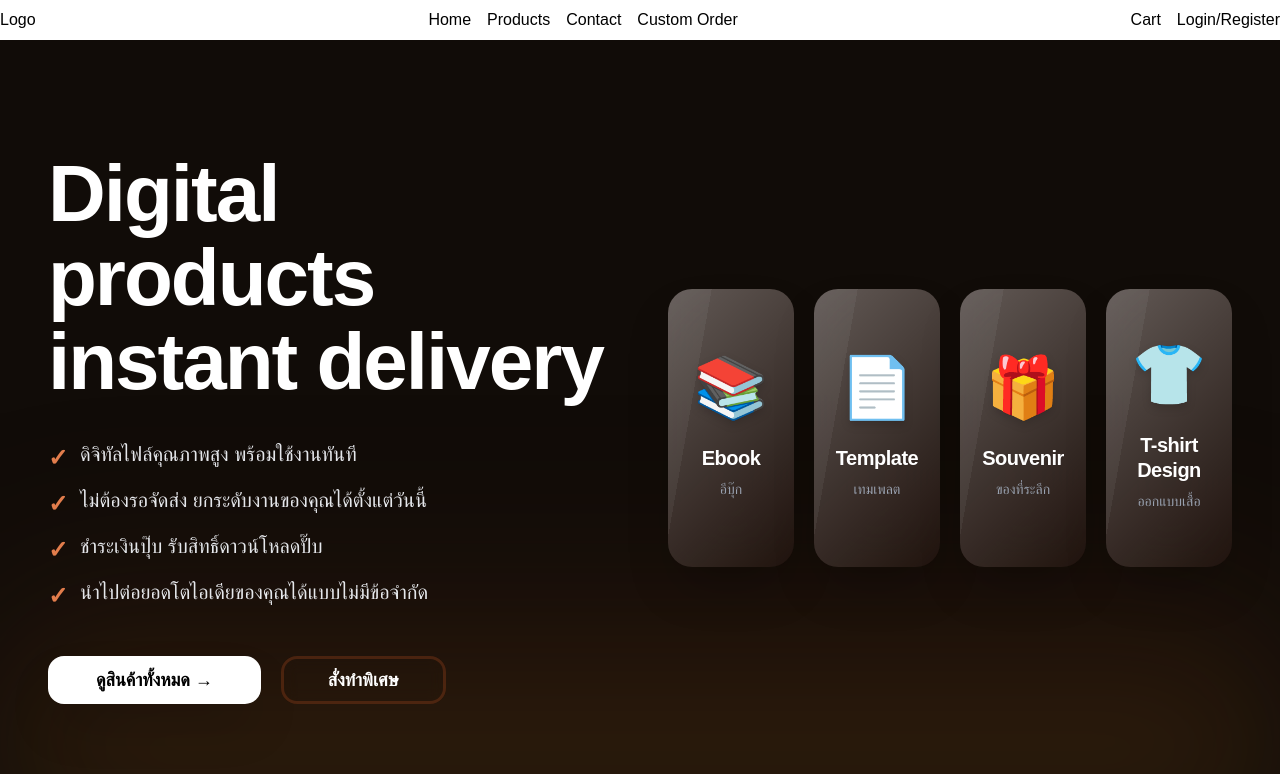
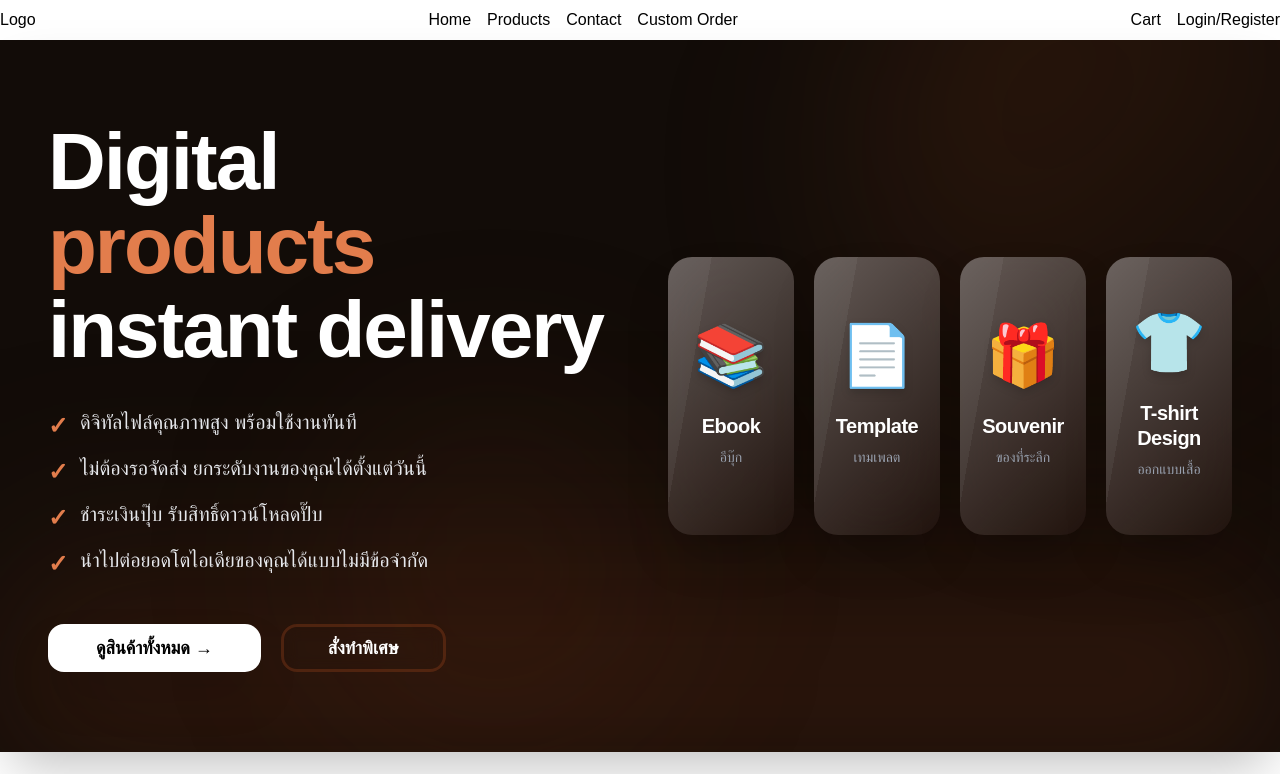
Before and after one commit to Chatchayapf/project-X9-sprint2, a React (Vite) app in the folder client/: page / in a window 1280 px wide. Shown: the top 774 px of the page. Built offline with nearby package versions, Linux system fonts and the light colour scheme.

Commit message:
feature(Homepage): update Herocanner

```diff
--- /dev/null
+++ b/client/src/components/CostomerOrderCTA.jsx
@@ -0,0 +1,87 @@
+import { Link } from 'react-router-dom';
+
+const categories = [
+  { label: 'Ebook', subLabel: 'อีบุ๊ก', emoji: '📚' },
+  { label: 'Template', subLabel: 'เทมเพลต', emoji: '📄' },
+  { label: 'Souvenir', subLabel: 'ของที่ระลึก', emoji: '🎁' },
+  { label: 'T-shirt Design', subLabel: 'ออกแบบเสื้อ', emoji: '👕' },
+];
+
+const HeroBanner = ({ onCategoryClick }) => {
+  return (
+    <section className="relative w-full overflow-x-hidden bg-[#120c08] text-white px-4 md:px-8 lg:px-12 py-10 md:py-20 shadow-2xl">
+
+      {/* Warm Terracotta / Espresso Glow Effects */}
+      <div className="absolute bottom-0 left-0 right-0 h-[300px] bg-gradient-to-t from-[#8a3c1b]/40 via-[#5c2711]/20 to-transparent blur-[80px] pointer-events-none" />
+      <div className="absolute top-0 right-0 w-[550px] h-[550px] bg-gradient-to-br from-[#a64e24]/30 via-[#5c2711]/15 to-transparent blur-[100px] -translate-y-1/4 translate-x-1/4 rounded-full pointer-events-none" />
+      <div className="absolute top-1/2 left-1/4 w-[350px] h-[350px] bg-[#6e3015]/15 blur-[90px] rounded-full pointer-events-none" />
+
+      <div className="relative z-10 w-full max-w-[1720px] mx-auto flex flex-col lg:flex-row items-center justify-between gap-8 lg:gap-14">
+
+        {/* Left: ข้อความโฆษณา + CTA */}
+        <div className="flex-1 w-full max-w-3xl xl:max-w-4xl text-center lg:text-left">
+          <h1 className="text-3xl xs:text-4xl sm:text-5xl md:text-6xl lg:text-[72px] xl:text-[80px] font-black text-white leading-[1.05] tracking-tight">
+            Digital <span className="text-[#e27d4c]">products</span>
+            <br />
+            instant delivery
+          </h1>
+          <ul className="mt-6 sm:mt-9 space-y-3 text-gray-200 text-sm sm:text-lg md:text-xl font-normal inline-block text-left w-full">
+            <li className="flex items-start gap-3">
+              <span className="text-[#e27d4c] font-bold text-lg md:text-2xl mt-0.5 shrink-0">✓</span>
+              <span>ดิจิทัลไฟล์คุณภาพสูง พร้อมใช้งานทันที</span>
+            </li>
+            <li className="flex items-start gap-3">
+              <span className="text-[#e27d4c] font-bold text-lg md:text-2xl mt-0.5 shrink-0">✓</span>
+              <span>ไม่ต้องรอจัดส่ง ยกระดับงานของคุณได้ตั้งแต่วันนี้</span>
+            </li>
+            <li className="flex items-start gap-3">
+              <span className="text-[#e27d4c] font-bold text-lg md:text-2xl mt-0.5 shrink-0">✓</span>
+              <span>ชำระเงินปุ๊บ รับสิทธิ์ดาวน์โหลดปั๊บ</span>
+            </li>
+            <li className="flex items-start gap-3">
+              <span className="text-[#e27d4c] font-bold text-lg md:text-2xl mt-0.5 shrink-0">✓</span>
+              <span>นำไปต่อยอดโตไอเดียของคุณได้แบบไม่มีข้อจำกัด</span>
+            </li>
+          </ul>
+          {/* CTA Button ในแบนเนอร์ */}
+          <div className="mt-10 sm:mt-11 flex flex-wrap items-center justify-center lg:justify-start gap-4 sm:gap-5">
+            <Link
+              to="/#products"
+              className="btn btn-lg px-10 sm:px-12 rounded-2xl bg-white text-black hover:bg-gray-100 shadow-2xl hover:shadow-orange-500/25 hover:scale-105 border-none transition-all"
+            >
+              ดูสินค้าทั้งหมด →
+            </Link>
+            <Link
+              to="/custom-order"
+              className="btn btn-outline btn-lg px-9 sm:px-11 rounded-2xl text-white border-[#8a3c1b]/40 hover:bg-[#3d251a] hover:border-[#e27d4c]/60 backdrop-blur-sm transition-all"
+            >
+              สั่งทำพิเศษ
+            </Link>
+          </div>
+        </div>
+
+        {/* Right: กล่อง Category 4 หมวด (1x4 grid) */}
+        <div className="w-full lg:w-auto lg:flex-1 grid grid-cols-2 md:grid-cols-4 gap-3 lg:gap-5 mt-6 lg:mt-0">
+          {categories.map((cat) => (
+            <button
+              key={cat.label}
+              onClick={() => onCategoryClick && onCategoryClick(cat.label)}
+              className="card glass bg-[#241610]/75 hover:bg-[#331f16] border border-[#8a3c1b]/35 hover:border-[#e27d4c]/70 rounded-3xl p-5 lg:p-8 py-10 lg:py-14 shadow-2xl transition-all duration-300 cursor-pointer group hover:-translate-y-1.5 hover:shadow-orange-950/40 items-center justify-center gap-4 lg:gap-5 h-full"
+            >
+              <span className="text-5xl lg:text-6xl group-hover:scale-110 transition-transform duration-300 drop-shadow-lg">
+                {cat.emoji}
+              </span>
+              <div className="text-center mt-2">
+                <div className="font-bold text-white text-base lg:text-xl tracking-tight leading-tight">{cat.label}</div>
+                <div className="text-gray-400 text-xs lg:text-sm mt-2">{cat.subLabel}</div>
+              </div>
+            </button>
+          ))}
+        </div>
+
+      </div>
+    </section>
+  );
+};
+
+export default HeroBanner;
--- a/client/src/components/HeroBanner.jsx
+++ b/client/src/components/HeroBanner.jsx
@@ -1,12 +1,22 @@
 import { Link } from "react-router-dom";
 
-export default function HeroBanner() {
+const categories = [
+    { label: "Ebook", subLabel: "อีบุ๊ก", emoji: "📚" },
+    { label: "Template", subLabel: "เทมเพลต", emoji: "📄" },
+    { label: "Souvenir", subLabel: "ของที่ระลึก", emoji: "🎁" },
+    { label: "T-shirt Design", subLabel: "ออกแบบเสื้อ", emoji: "👕" },
+];
+
+const HeroBanner = ({ onCategoryClick }) => {
     return (
-        <section className="relative w-full overflow-hidden bg-[#110c08] text-white px-4 md:px-8 lg:px-12 py-16 md:py-28">
+        <section className="relative w-full overflow-hidden bg-[#120c08] text-white px-4 md:px-8 lg:px-12 py-10 md:py-20 shadow-2xl">
+            <div className="absolute bottom-0 left-0 right-0 h-[300px] bg-gradient-to-t from-[#8a3c1b]/40 via-[#5c2711]/20 to-transparent blur-[80px] pointer-events-none" />
+            <div className="absolute top-0 right-0 w-[550px] h-[550px] bg-gradient-to-br from-[#a64e24]/30 via-[#5c2711]/15 to-transparent blur-[100px] -translate-y-1/4 translate-x-1/4 rounded-full pointer-events-none" />
+            <div className="absolute top-1/2 left-1/4 w-[350px] h-[350px] bg-[#6e3015]/15 blur-[90px] rounded-full pointer-events-none" />
             <div className="relative z-10 w-full max-w-[1720px] mx-auto flex flex-col lg:flex-row items-center justify-between gap-8 lg:gap-14">
                 <div className="flex-1 w-full max-w-3xl xl:max-w-4xl text-center lg:text-left">
                     <h1 className="text-3xl xs:text-4xl sm:text-5xl md:text-6xl lg:text-[72px] xl:text-[80px] font-black text-white leading-[1.05] tracking-tight">
-                        Digital products
+                        Digital <span className="text-[#e27d4c]">products</span>
                         <br />
                         instant delivery
                     </h1>
@@ -41,70 +51,46 @@ export default function HeroBanner() {
                         </li>
                     </ul>
                     <div className="mt-10 sm:mt-11 flex flex-wrap items-center justify-center lg:justify-start gap-4 sm:gap-5">
-                        <Link className="btn btn-lg px-10 sm:px-12 rounded-2xl bg-white text-black hover:bg-gray-100 shadow-2xl hover:shadow-orange-500/25 hover:scale-105 border-none transition-all">
+                        <Link
+                            to="/#products"
+                            className="btn btn-lg px-10 sm:px-12 rounded-2xl bg-white text-black hover:bg-gray-100 shadow-2xl hover:shadow-orange-500/25 hover:scale-105 border-none transition-all"
+                        >
                             ดูสินค้าทั้งหมด →
                         </Link>
-                        <Link className="btn btn-outline btn-lg px-9 sm:px-11 rounded-2xl text-white border-[#8a3c1b]/40 hover:bg-[#3d251a] hover:border-[#e27d4c]/60 backdrop-blur-sm transition-all">
+                        <Link
+                            to="/custom-order"
+                            className="btn btn-outline btn-lg px-9 sm:px-11 rounded-2xl text-white border-[#8a3c1b]/40 hover:bg-[#3d251a] hover:border-[#e27d4c]/60 backdrop-blur-sm transition-all"
+                        >
                             สั่งทำพิเศษ
                         </Link>
                     </div>
                 </div>
                 <div className="w-full lg:w-auto lg:flex-1 grid grid-cols-2 md:grid-cols-4 gap-3 lg:gap-5 mt-6 lg:mt-0">
-                    <button className="card glass bg-[#241610]/75 hover:bg-[#331f16] border border-[#8a3c1b]/35 hover:border-[#e27d4c]/70 rounded-3xl p-5 lg:p-8 py-10 lg:py-14 shadow-2xl transition-all duration-300 cursor-pointer group hover:-translate-y-1.5 hover:shadow-orange-950/40 items-center justify-center gap-4 lg:gap-5 h-full">
+                    {categories.map((cat) => (
+                        <button
+                            key={cat.label}
+                            onClick={() =>
+                                onCategoryClick && onCategoryClick(cat.label)
+                            }
+                            className="card glass bg-[#241610]/75 hover:bg-[#331f16] border border-[#8a3c1b]/35 hover:border-[#e27d4c]/70 rounded-3xl p-5 lg:p-8 py-10 lg:py-14 shadow-2xl transition-all duration-300 cursor-pointer group hover:-translate-y-1.5 hover:shadow-orange-950/40 items-center justify-center gap-4 lg:gap-5 h-full"
+                        >
                             <span className="text-5xl lg:text-6xl group-hover:scale-110 transition-transform duration-300 drop-shadow-lg">
-                            📚
+                                {cat.emoji}
                             </span>
                             <div className="text-center mt-2">
                                 <div className="font-bold text-white text-base lg:text-xl tracking-tight leading-tight">
-                                Ebook
+                                    {cat.label}
                                 </div>
                                 <div className="text-gray-400 text-xs lg:text-sm mt-2">
-                                อีบุ๊ก
+                                    {cat.subLabel}
                                 </div>
                             </div>
                         </button>
-                    <button className="card glass bg-[#241610]/75 hover:bg-[#331f16] border border-[#8a3c1b]/35 hover:border-[#e27d4c]/70 rounded-3xl p-5 lg:p-8 py-10 lg:py-14 shadow-2xl transition-all duration-300 cursor-pointer group hover:-translate-y-1.5 hover:shadow-orange-950/40 items-center justify-center gap-4 lg:gap-5 h-full">
-                        <span className="text-5xl lg:text-6xl group-hover:scale-110 transition-transform duration-300 drop-shadow-lg">
-                            📄
-                        </span>
-                        <div className="text-center mt-2">
-                            <div className="font-bold text-white text-base lg:text-xl tracking-tight leading-tight">
-                                Template
-                            </div>
-                            <div className="text-gray-400 text-xs lg:text-sm mt-2">
-                                เทมเพลต
+                    ))}
                 </div>
             </div>
-                    </button>
-                    <button className="card glass bg-[#241610]/75 hover:bg-[#331f16] border border-[#8a3c1b]/35 hover:border-[#e27d4c]/70 rounded-3xl p-5 lg:p-8 py-10 lg:py-14 shadow-2xl transition-all duration-300 cursor-pointer group hover:-translate-y-1.5 hover:shadow-orange-950/40 items-center justify-center gap-4 lg:gap-5 h-full">
-                        <span className="text-5xl lg:text-6xl group-hover:scale-110 transition-transform duration-300 drop-shadow-lg">
-                            🎁
-                        </span>
-                        <div className="text-center mt-2">
-                            <div className="font-bold text-white text-base lg:text-xl tracking-tight leading-tight">
-                                Souvenir
-                            </div>
-                            <div className="text-gray-400 text-xs lg:text-sm mt-2">
-                                ของที่ระลึก
-                            </div>
-                        </div>
-                    </button>
-                    <button className="card glass bg-[#241610]/75 hover:bg-[#331f16] border border-[#8a3c1b]/35 hover:border-[#e27d4c]/70 rounded-3xl p-5 lg:p-8 py-10 lg:py-14 shadow-2xl transition-all duration-300 cursor-pointer group hover:-translate-y-1.5 hover:shadow-orange-950/40 items-center justify-center gap-4 lg:gap-5 h-full">
-                        <span className="text-5xl lg:text-6xl group-hover:scale-110 transition-transform duration-300 drop-shadow-lg">
-                            👕
-                        </span>
-                        <div className="text-center mt-2">
-                            <div className="font-bold text-white text-base lg:text-xl tracking-tight leading-tight">
-                                T-shirt Design
-                            </div>
-                            <div className="text-gray-400 text-xs lg:text-sm mt-2">
-                                ออกแบบเสื้อ
-                            </div>
-                        </div>
-                    </button>
-                </div>
-            </div>
-            <div className="absolute bottom-0 left-0 right-0 h-[300px] bg-linear-to-t from-[#8a5c1b]/40 via-[#5c2711]/20 to-transparent blur-[80px] pointer-events-none"></div>
         </section>
     );
-}
+};
+
+export default HeroBanner;
--- a/client/src/pages/HomePage.jsx
+++ b/client/src/pages/HomePage.jsx
@@ -1,12 +1,42 @@
-import HeroBanner from "../components/HeroBanner"
-import ImageMarquee from "../components/ImageMarquee"
+import { useState,useEffect } from "react";
+import { useLocation } from "react-router-dom";
+import { useCart } from "../context/CartContext/CartContext";
+import HeroBanner from "../components/HeroBanner";
+import ImageMarquee from "../components/ImageMarquee";
 
 const HomePage = () => {
-  return (
-    <div className="min-w-screen">
-      <HeroBanner />
-      <ImageMarquee />
-    </div>
-  )
-}
-export default HomePage
+    const { handleAddToCart } = useCart();
+    const location = useLocation();
+    const [activeFilter, setActiveFilter] = useState("All type");
+
+    const handleCategoryClick = (category) => {
+        setActiveFilter(category);
+        setTimeout(() => {
+            const el = document.getElementById("products");
+            if (el) {
+                el.scrollIntoView({ behavior: "smooth" });
+            }
+        }, 100);
+    };
+
+    useEffect(() => {
+        if (location.hash) {
+            setTimeout(() => {
+                const id = location.hash.replace("#", "");
+                const element = document.getElementById(id);
+                if (element) {
+                    element.scrollIntoView({ behavior: "smooth" });
+                }
+            }, 100);
+        } else {
+            window.scrollTo(0, 0);
+        }
+    }, [location]);
+    return (
+        <div className="min-w-screen">
+            <HeroBanner onCategoryClick={handleCategoryClick}/>
+            <ImageMarquee />
+        </div>
+    );
+};
+export default HomePage;
```
Lines whose indentation alone changed are shown as unchanged.
